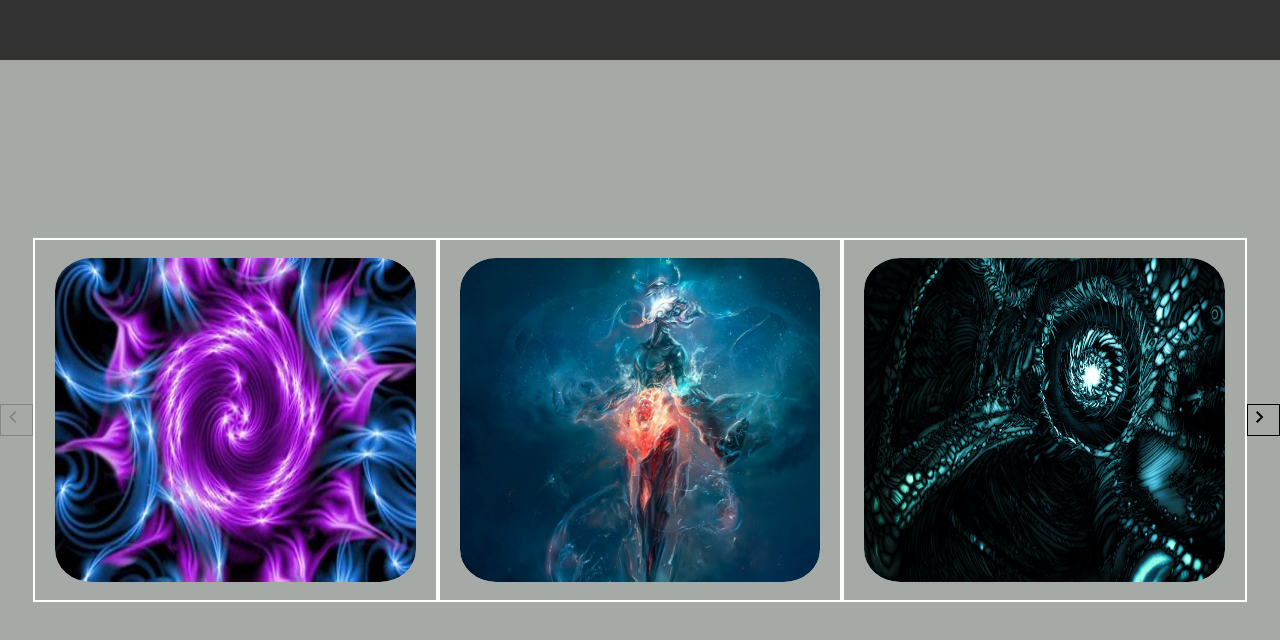
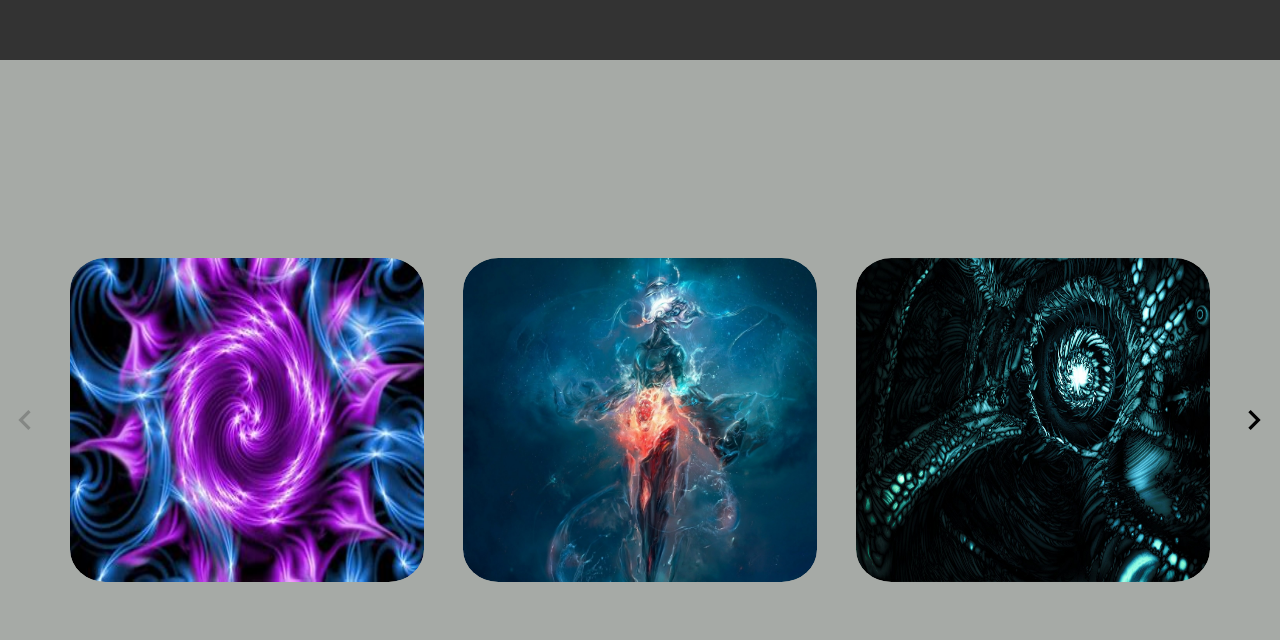
Before and after one commit to ballin-98/portfolio-website, a Vue app in the folder portfolio-application/: page / in a window 1280 px wide. Shown: the part 740-1380 px from the top of the page. Built offline with nearby package versions, Linux system fonts and the light colour scheme.

Commit message:
styled the buttons

```diff
--- a/portfolio-application/src/components/ProjectsPage.vue
+++ b/portfolio-application/src/components/ProjectsPage.vue
@@ -80,8 +80,26 @@ const getPreviousCards = () => {
 .arrow-button {
   width: 100px;
   font-size: 24px;
-  border: 1px solid black;
+  /* border: 1px solid black; */
   cursor: pointer;
+  display: flex;
+  align-items: center;
+  justify-content: center;
+  transition: background-color 0.3s ease;
+  padding: 0px 5px;
+}
+
+.arrow-button img {
+  height: 40px;
+}
+
+.arrow-button img {
+  height: 40px;
+  transition: box-shadow 0.1s ease;
+}
+
+.arrow-button img:hover {
+  box-shadow: 0 0 5px rgba(0, 0, 0, 0.5);
 }
 
 .projects-container {
@@ -91,7 +109,7 @@ const getPreviousCards = () => {
   flex-direction: row;
   align-items: center;
   justify-content: center;
-  border: 2px solid white;
+  /* border: 2px solid white; */
 }
 .fade-enter-active,
 .fade-leave-active {
```
